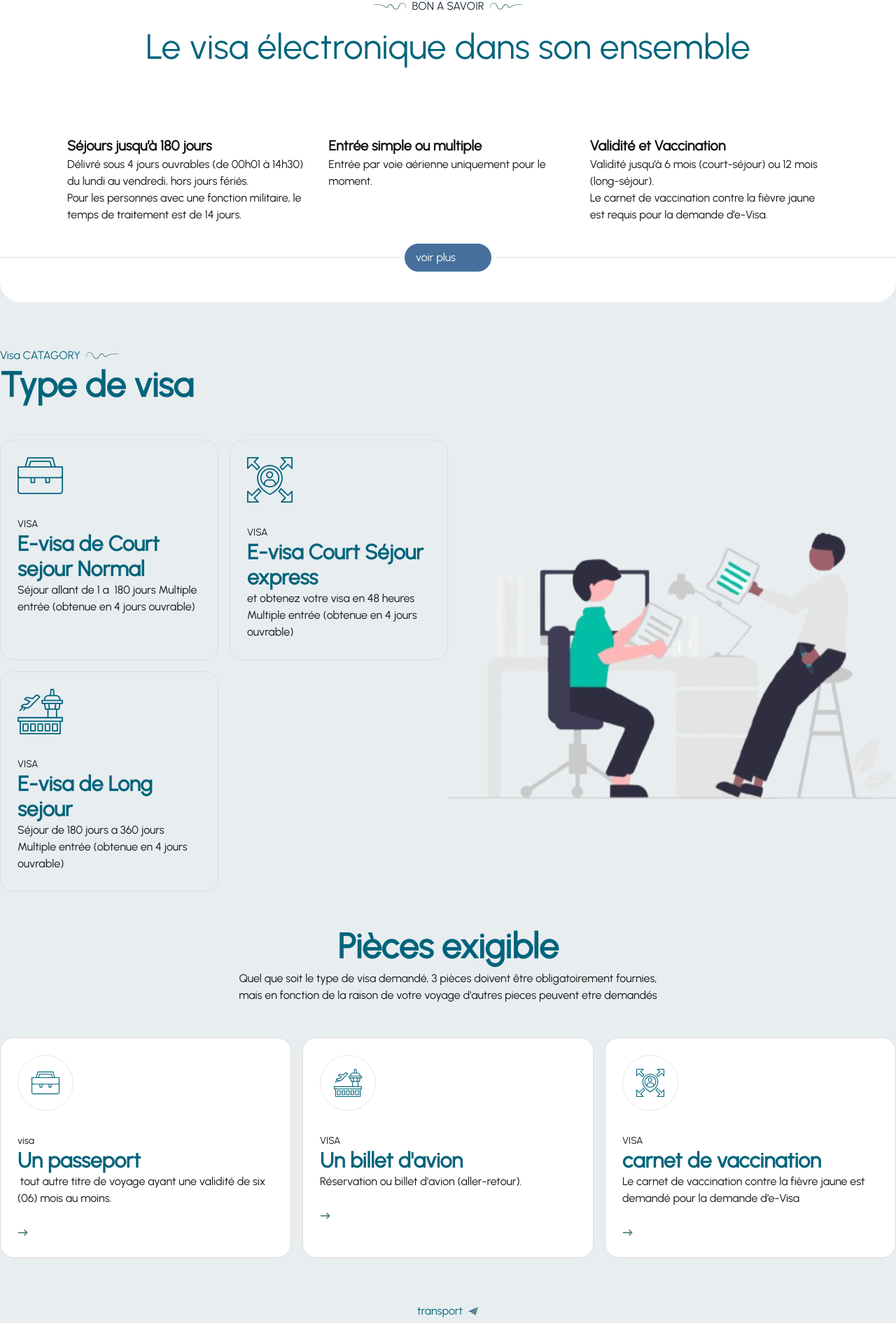
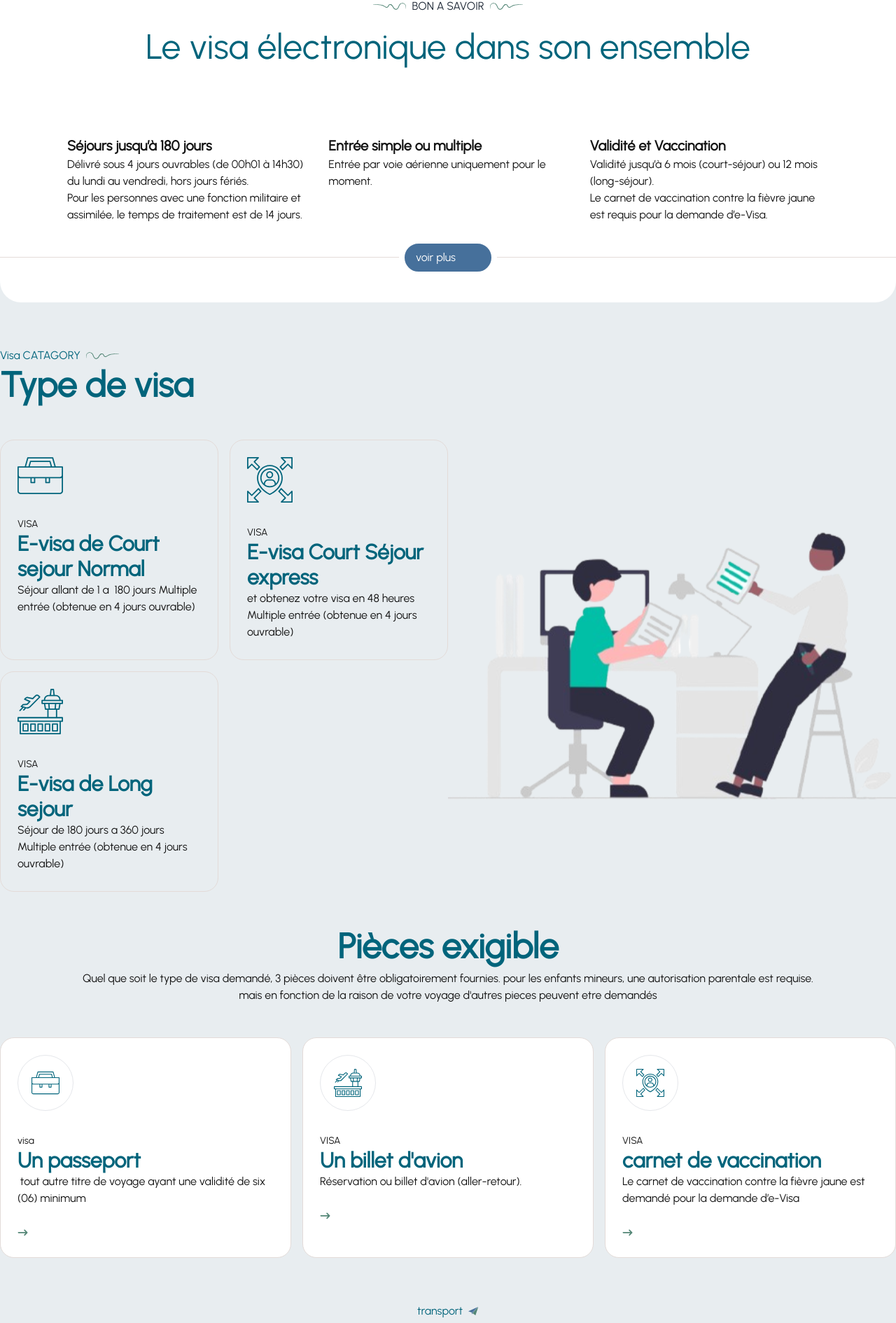
Before and after one commit to cabrelshadow/visasure-cameroun_frontend, an Angular app: page / in a window 1280 px wide. Shown: the part 1438-3328 px from the top of the page at 70% size. Built offline with nearby package versions, Linux system fonts and the light colour scheme.

Commit message:
fix text en  on home page

```diff
--- a/src/app/pages/home/home.component.html
+++ b/src/app/pages/home/home.component.html
@@ -72,7 +72,7 @@
               <div>
                   <h2 class="text-[20px] font-semibold text-[#141414]">Séjours jusqu’à 180 jours</h2>
                   <p class="text-[16px] leading-6 text-[#141414]">Délivré sous 4 jours ouvrables (de 00h01 à 14h30) du lundi au vendredi, hors jours fériés.</p>
-                  <p class="text-[16px] leading-6 text-[#141414]">Pour les personnes avec une fonction militaire, le temps de traitement est de 14 jours.</p>
+                  <p class="text-[16px] leading-6 text-[#141414]">Pour les personnes avec une fonction militaire et assimilée, le temps de traitement est de 14 jours.</p>
               </div>
 
               <!-- Colonne 2 -->
@@ -148,7 +148,7 @@
             <div class="max-w-7xl mx-auto text-center text-[50px] leading-[60px] font-[700]">Pièces exigible</div>
             <div class="w-full">
                 <div class="flex items-center justify-center gap-2 text-center mt-1 text-[#141414]">Quel que soit le type de visa
-                    demandé, 3 pièces doivent être obligatoirement fournies,<br>
+                    demandé, 3 pièces doivent être obligatoirement fournies. pour les enfants mineurs, une autorisation parentale est requise. <br>
                      mais en fonction de la raison de votre voyage d'autres pieces peuvent etre demandés
                 </div>
             </div>
@@ -165,7 +165,7 @@
                                 <img class="w-[40px] h-[40px]" src="icon-1.svg" alt="icon 1"></div>
                             <h5 class="text-[#141414] text-[14px] mt-8">visa</h5>
                             <h2 class="font-[600] text-[30px] leading-[36px]">Un passeport </h2>
-                            <p class="font-[400] text-[16px] text-[#141414]"> tout autre titre de voyage ayant une validité de six (06) mois au moins.</p>
+                            <p class="font-[400] text-[16px] text-[#141414]"> tout autre titre de voyage ayant une validité de six (06) minimum</p>
                             <div class="mt-8"><img src="right-arrow.svg" alt="right arrow"></div>
                         </div>
                         <div class="h-[315px] rounded-[20px] border border-[#E3DBD8] p-6 cursor-pointer bg-white">
```
Also changed, not shown: packagevps.txt (added).
